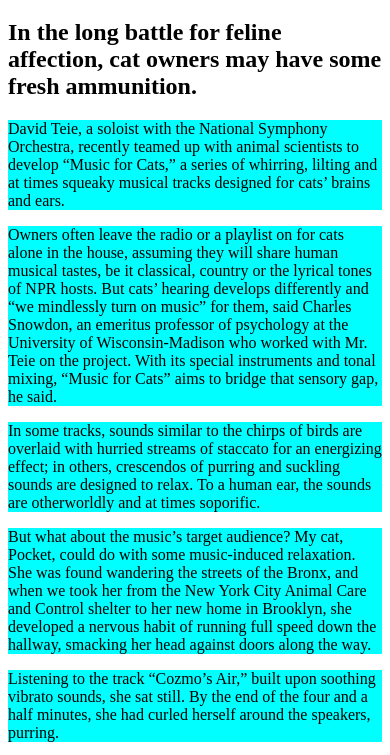
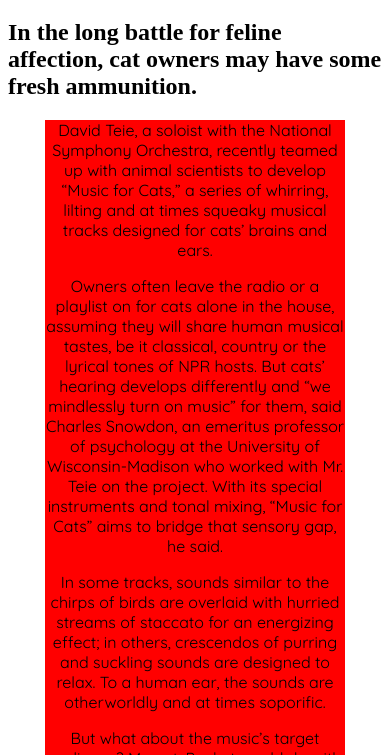
Before and after one commit to rayskips/article, a plain HTML site: page index.html in a window 390 px wide. Shown: the part 61-816 px from the top of the page. Drawn offline with Linux system fonts and the light colour scheme.

Commit message:
Setting Up Media Query

```diff
--- a/CSS/main.css
+++ b/CSS/main.css
@@ -1,3 +1,25 @@
 p{
-    background-color: aqua
+    font-family: 'Quicksand', sans-serif;
+    text-align: center;
 }
+.container{
+max-width: 80%;
+margin: auto;
+}
+
+
+
+
+
+
+
+
+
+
+@media (max-width: 600px) {
+  .container{
+      background-color: red;
+    }
+
+
+  }
--- a/index.html
+++ b/index.html
@@ -9,6 +9,7 @@
 <title> Rachael Skipper</title>
 <link rel="stylesheet" type="text/css" href="CSS/main.css">
 <meta property="og:image" content="https://scontent.fsnc1-1.fna.fbcdn.net/t31.0-8/13248603_10209233629092055_6027525223027522223_o.jpg" />
+    <link href="https://fonts.googleapis.com/css?family=Quicksand" rel="stylesheet">
 </head>
 
 
@@ -18,6 +19,7 @@
     <h1>Music to Cats’ Ears</h1>
     <h2>In the long battle for feline affection, cat owners may have some fresh ammunition.</h2>
 
+    <div class="container">
     <p>
         David Teie, a soloist with the National Symphony Orchestra, recently teamed up with animal scientists to develop “Music for Cats,” a series of whirring, lilting and at times squeaky musical tracks designed for cats’ brains and ears.
     </p>
@@ -51,6 +53,8 @@
         In a video that accompanies the campaign, some of Instagram’s favorite cats are shown listening for the first time to music designed for them. In the video, Nala, Bacon, City the Kitty and Cole and Marmalade appear to react variably with surprise, confusion or contentment. The “Music for Cats” project joins a pet market that was worth more than $74 billion last year and which continues to grow, according to George Puro, who analyzes it for Packaged Facts, a market research company. For several years, marketers have been particularly successful selling pet products and treatments generally associated with humans. Consumers who see their pets as family members (referred to as “pet humanization”) are increasingly inclined to spend money on things they themselves would appreciate, Mr. Puro said. The cat music can now be added to a list including spa treatments, artisan food and designer clothes. Mr. Teie said he wants to bring “the beauty and comfort of music to as many species as possible.” Next up: dogs. “I worry they will want to sing along, though,” he said.
     </p>
 
+        </div>
+
     <h4>Elearnor Stanford</h4>
     <h5>Oct. 30, 2015</h5>
 </body>
```
